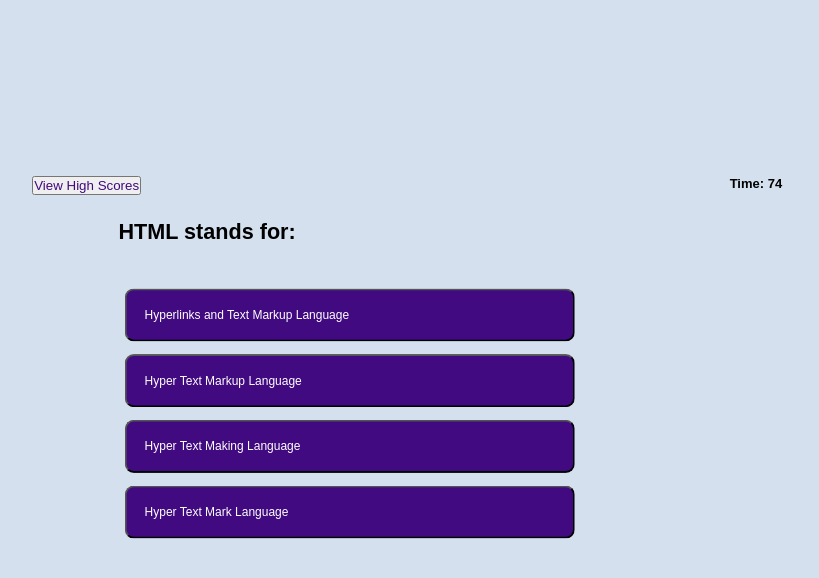
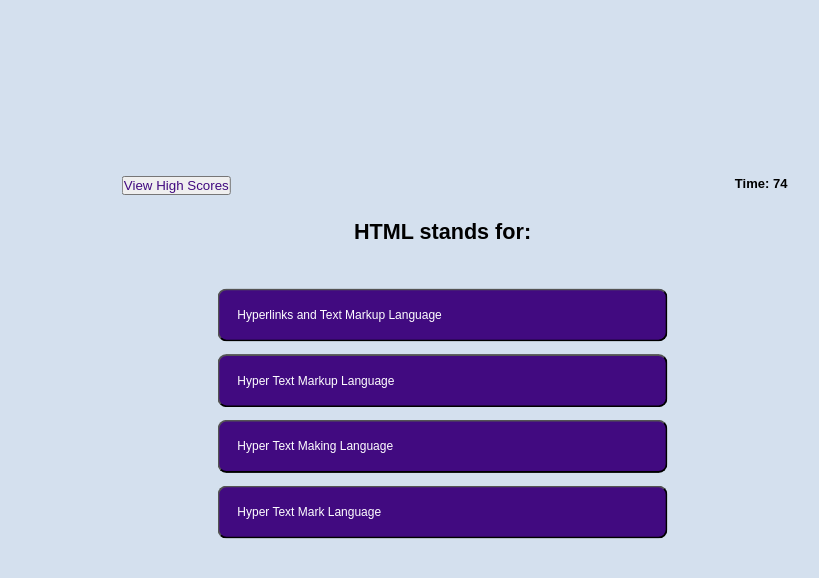
Before and after one commit to savbennett8/code-quiz, a plain HTML site: page index.html in a window 1280 px wide. Both pictures are taken after a click on the button "Start Quiz". Shown: the whole page, without its empty margins (211-1030 px from the left). Drawn offline with Linux system fonts and the light colour scheme.

Commit message:
css modifications & code cleanup

```diff
--- a/assets/css/style.css
+++ b/assets/css/style.css
@@ -7,9 +7,6 @@
 }
 
 body {
-    /*display: grid;
-    place-items: center;
-    height: 100vh;*/
     background: #d4e0ee;
 }
 
@@ -17,17 +14,11 @@ body {
 .quiz-box,
 #result,
 #high-scores {
-    /*height: auto;
-    width: 900px;*/
     text-align: center;
     position: absolute;
     top: 50%;
     left: 50%;
     transform: translate(-50%, -50%);
-}
-
-#container {
-
 }
 
 #start,
@@ -73,8 +64,8 @@ body {
     justify-content: space-between;
     position: absolute;
     top: 22%;
-    width: 750px;
-    margin-left: 19%;
+    width: 52%;
+    transform: translateX(50%)
 }
 
 #timer {
@@ -103,12 +94,12 @@ body {
     height: auto;
     width: 750px;
     padding-left: 30px;
-    text-align: left;
+    text-align: center;
     display: none;
     transform: translate(-50%, -50%) scale(0.9);
 }
 
-.quiz-box header {
+#questionText {
     height: 70px;
 }
 
@@ -122,6 +113,7 @@ body {
     border-top: 2px solid;
     padding: 15px;
     display: none;
+    text-align: left;
 }
 
 #optionList .choice_que {
--- a/assets/js/script.js
+++ b/assets/js/script.js
@@ -1,18 +1,8 @@
-//first screen needs high score link, timer, h1 "Coding Quiz Challenge"
-    //explanation, & start quiz button
-//when button is clicked, the timer starts and first question appears
-//buttons need to highlight when I hover over them
-//a faded notification indicates whether it was correct or incorrect
-    //after it moves on to the next question
-//if incorrect, subtract 10 seconds from timer
-//time remaining when code is complete is the score
-//score page prompts for user's initials and submit
-//then they are taken to the high scores page
-//given the option to go back to start page or clear high scores
-
 let interval = 0;
 let correct = 0;
 let index = 0;
+//array to hold the high scores
+let scores = [];
 
 let topSection = document.querySelector("#top-content")
 let viewScoresBtn = document.querySelector("#scores")
@@ -20,31 +10,21 @@ let viewScoresBtn = document.querySelector("#scores")
 //Start Section
 let startSection = document.querySelector("#container");
 let timerEl = document.querySelector(".count");
-let quizTitle = document.querySelector("#title");
-let rules = document.querySelector("#rules");
 let start = document.querySelector("#start");
 
 //quiz section
 let quizSection = document.querySelector(".quiz-box");
-let quiz = document.querySelector("#quiz");
-let question = document.querySelector("#questionText");
 let footer = document.querySelector(".footer");
-
-//multiple choice
-let option1 = document.querySelector("#option1");
-let option2 = document.querySelector("#option2");
-let option3 = document.querySelector("#option3");
-let option4 = document.querySelector("#option4");
 
 //result section
 let result = document.querySelector("#result");
 let finalScore = document.querySelector("#final-score");
-let initials = document.querySelector("intials");
 let submit = document.querySelector("#submit");
 
 //high scores page
 let highScores = document.querySelector("#high-scores");
 let backBtn = document.querySelector("#back-btn");
+let clearBtn = document.querySelector("#clear-btn")
 
 //get 'h4' from quiz section
 let choice_que = document.querySelectorAll(".choice_que");
@@ -107,6 +87,7 @@ function countDown() {
     timeInterval = setInterval(function() {
         if (timeLeft <= 0) {
         //end quiz
+        endQuiz();
         clearInterval(timeInterval);
         } else {
             timerEl.textContent = timeLeft;
@@ -119,7 +100,7 @@ function countDown() {
 
 let loadData = function() {
     if (index < MCQS.length) {
-        question.innerText = MCQS[index].question;
+        questionText.innerText = MCQS[index].question;
         option1.innerText = MCQS[index].choice1;
         option2.innerText = MCQS[index].choice2;
         option3.innerText = MCQS[index].choice3;
@@ -144,7 +125,7 @@ choice_que.forEach((choices, choiceNo) =>{
             console.log("correct");
         } else {
             //display incorrect
-            footer.textContent = "incorrect";
+            footer.textContent = "Incorrect!";
             console.log("incorrect");
             //subtract 10 seconds from timer
             timeLeft = timeLeft - 10;
@@ -173,7 +154,7 @@ let endQuiz = function() {
     })
 }
 
-let scores = {};
+
 
 let saveScore = function() {
     localStorage.setItem("scores", scores);
```
